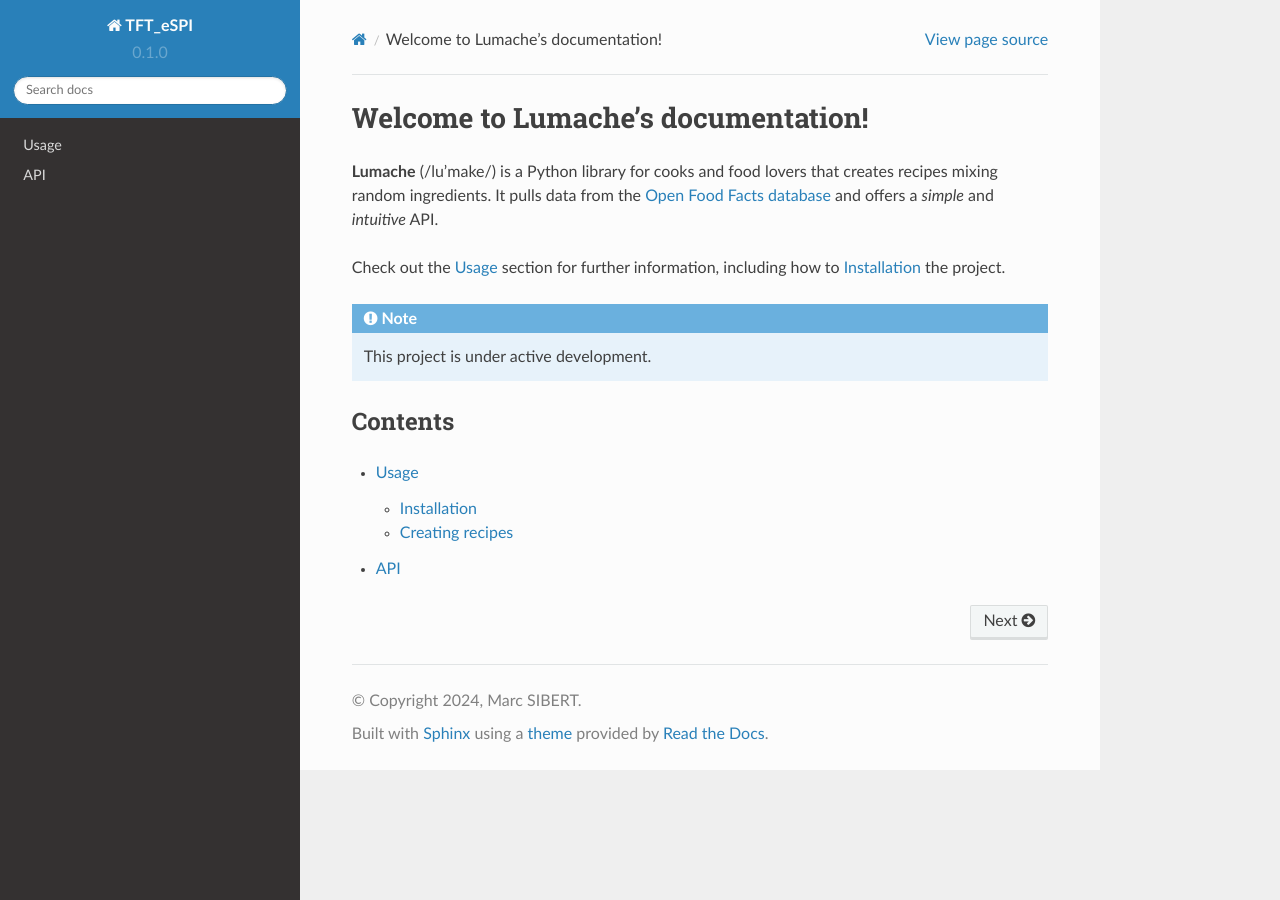
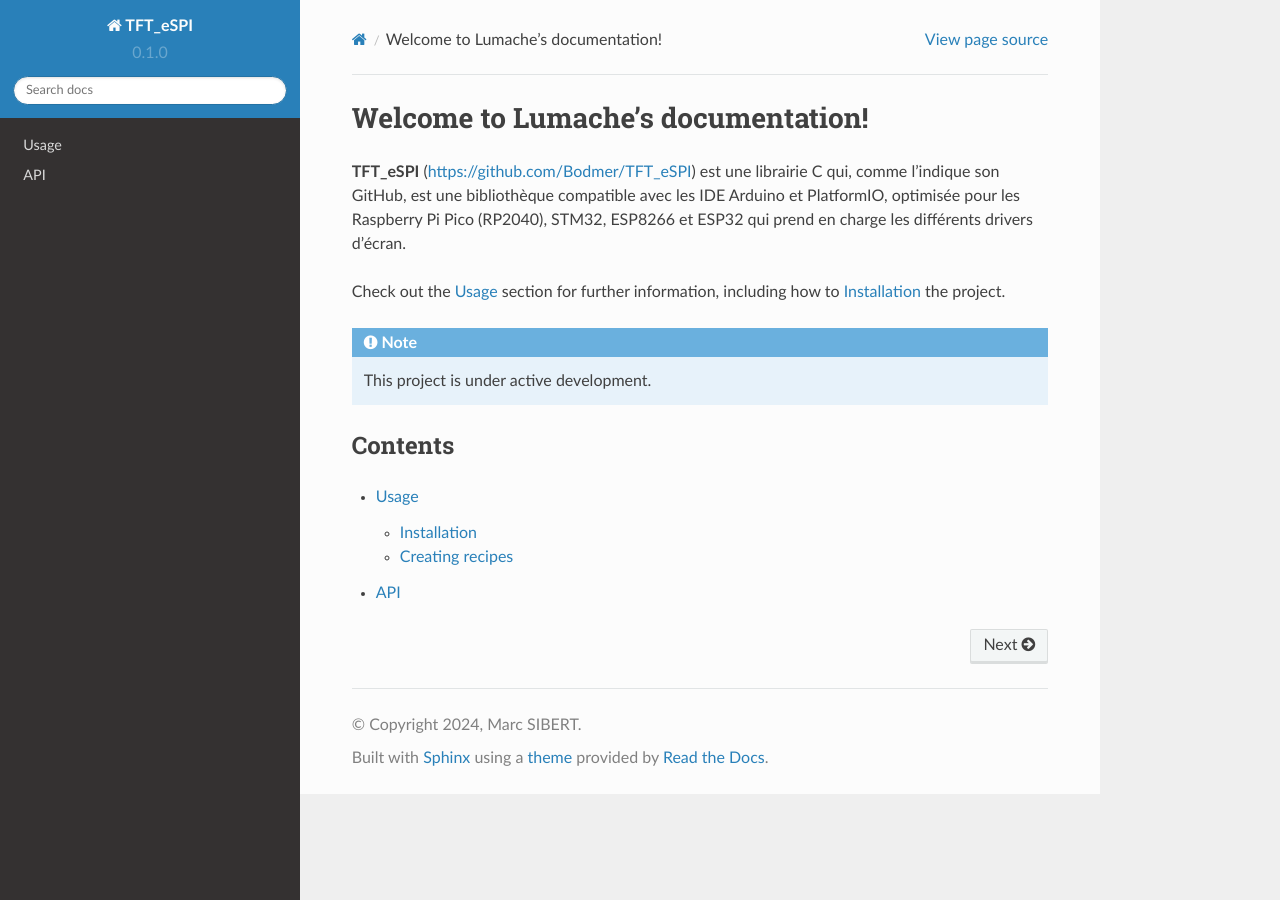
Before and after one commit to Marcussacapuces91/doc-TFT_eSPI, a Sphinx documentation site: the page built from docs/source/index.rst, in a window 1280 px wide. Built offline with Sphinx 7.4.7 and the Read the Docs theme 2.0.0, drawn with Linux system fonts in a browser that asks for light colours.

Commit message:
Update index.rst

```diff
--- a/docs/source/index.rst
+++ b/docs/source/index.rst
@@ -1,10 +1,9 @@
 Welcome to Lumache's documentation!
 ===================================
 
-**Lumache** (/lu'make/) is a Python library for cooks and food lovers
-that creates recipes mixing random ingredients.
-It pulls data from the `Open Food Facts database <https://world.openfoodfacts.org/>`_
-and offers a *simple* and *intuitive* API.
+**TFT_eSPI** (https://github.com/Bodmer/TFT_eSPI) est une librairie C qui, comme l'indique son GitHub, est
+une bibliothèque compatible avec les IDE Arduino et PlatformIO, optimisée pour les Raspberry Pi Pico (RP2040),
+STM32, ESP8266 et ESP32 qui prend en charge les différents drivers d'écran.
 
 Check out the :doc:`usage` section for further information, including
 how to :ref:`installation` the project.
```
